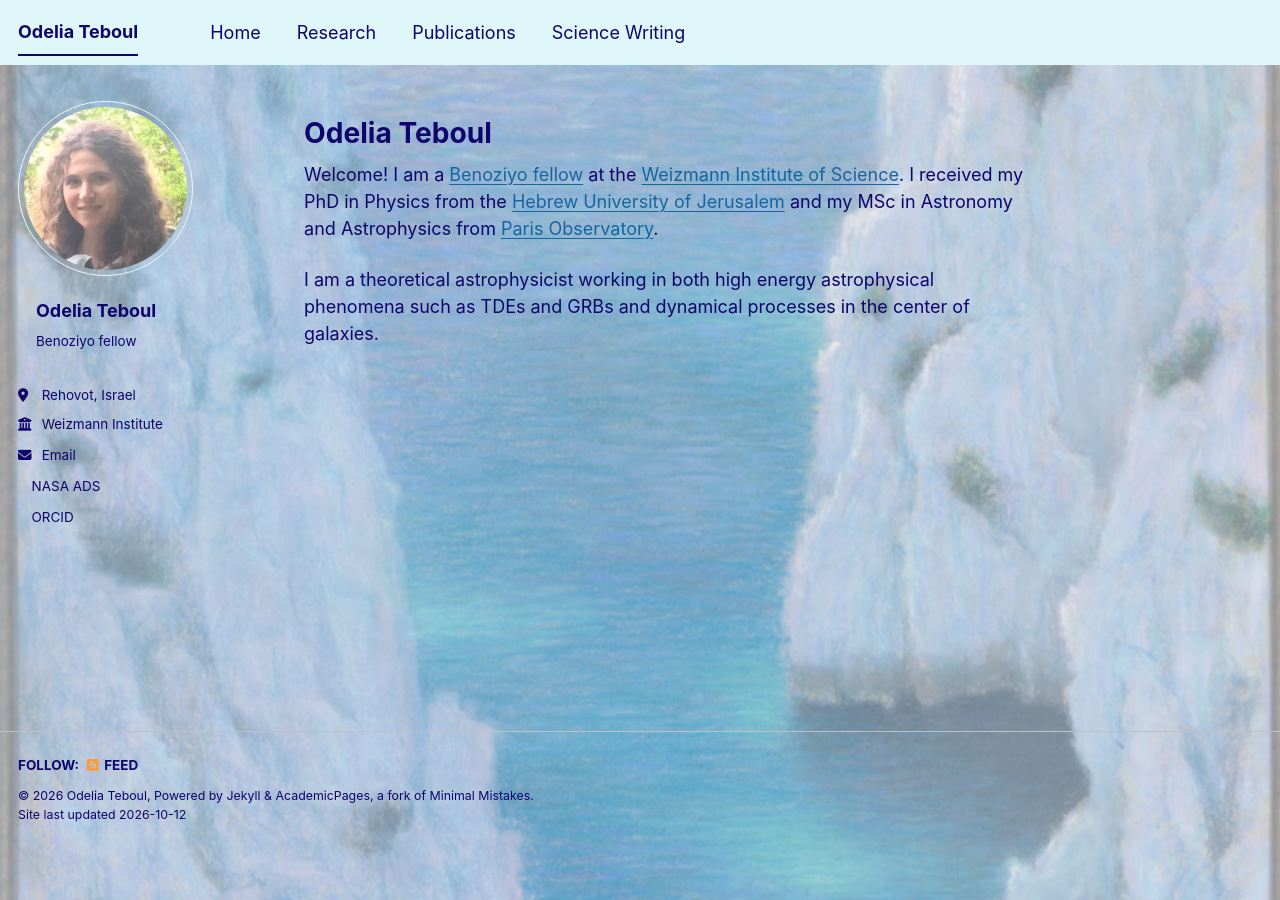
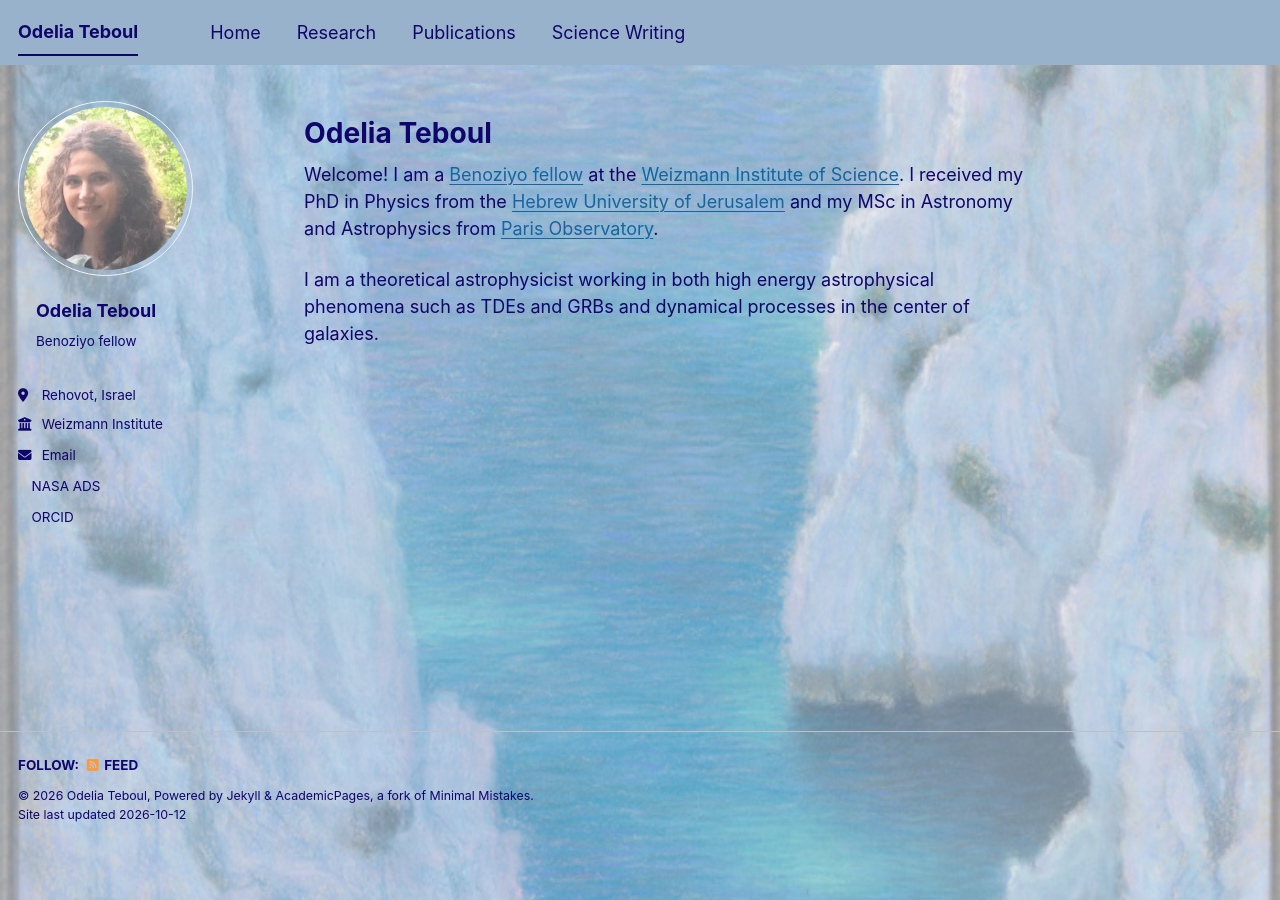
Before and after one commit to odeliateboul/odeliateboul.github.io, a Jekyll site: the page built from _pages/about.md, in a window 1280 px wide. Built offline with Jekyll 4.4.1, drawn with Linux system fonts in a browser that asks for light colours; a style sheet for code colours, icons or effects is not loaded.

Commit message:
Change the masthead fill to rgb(153, 178, 203)
Co-Authored-By: Claude Opus 5 <noreply@anthropic.com>

```diff
--- a/_sass/layout/_background.scss
+++ b/_sass/layout/_background.scss
@@ -27,7 +27,7 @@ $bg-wash  : 0.35;
 $bg-ink   : #0F056B;
 
 /* Fill colour for the masthead bar. */
-$bg-bar   : #e0f7fa;
+$bg-bar   : rgb(153, 178, 203);
 
 /* Link colour. The darkest blue that still reads as a different colour from
    $bg-ink while clearing 4.5:1 over the pale areas of the background
```
